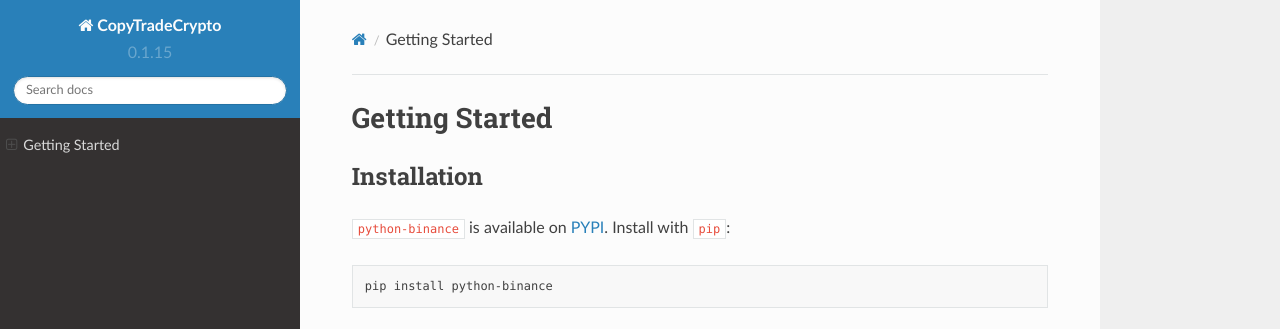
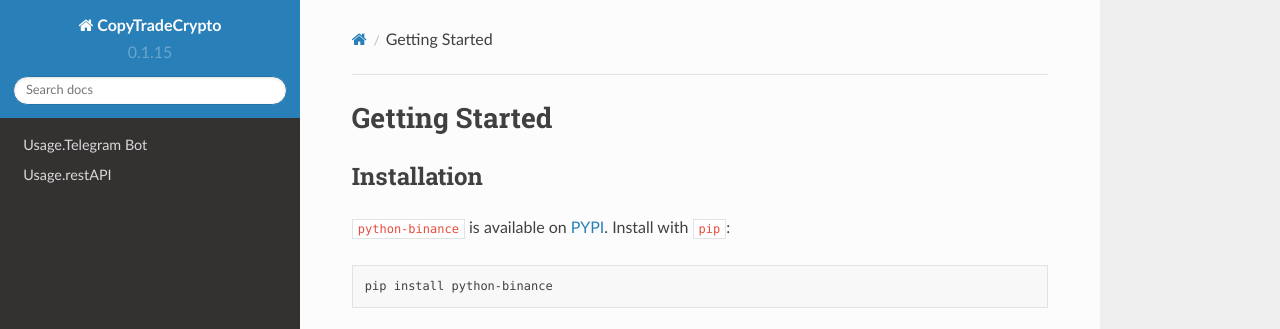
Before and after one commit to CuongITL/cuongitl.github.io, a Sphinx documentation site: the page built from docs/source/overview.rst, in a window 1280 px wide. Shown: the top 329 px of the page. Built offline with Sphinx 7.4.7 and the Read the Docs theme 2.0.0, drawn with Linux system fonts in a browser that asks for light colours; pages that are not in the unit, such as notebooks, are missing from menus.

Commit message:
Update index.rst

```diff
--- a/docs/source/index.rst
+++ b/docs/source/index.rst
@@ -14,4 +14,5 @@
 --------
 
 .. toctree::
-   usage
+   usageTelegram
+   restAPI
```
